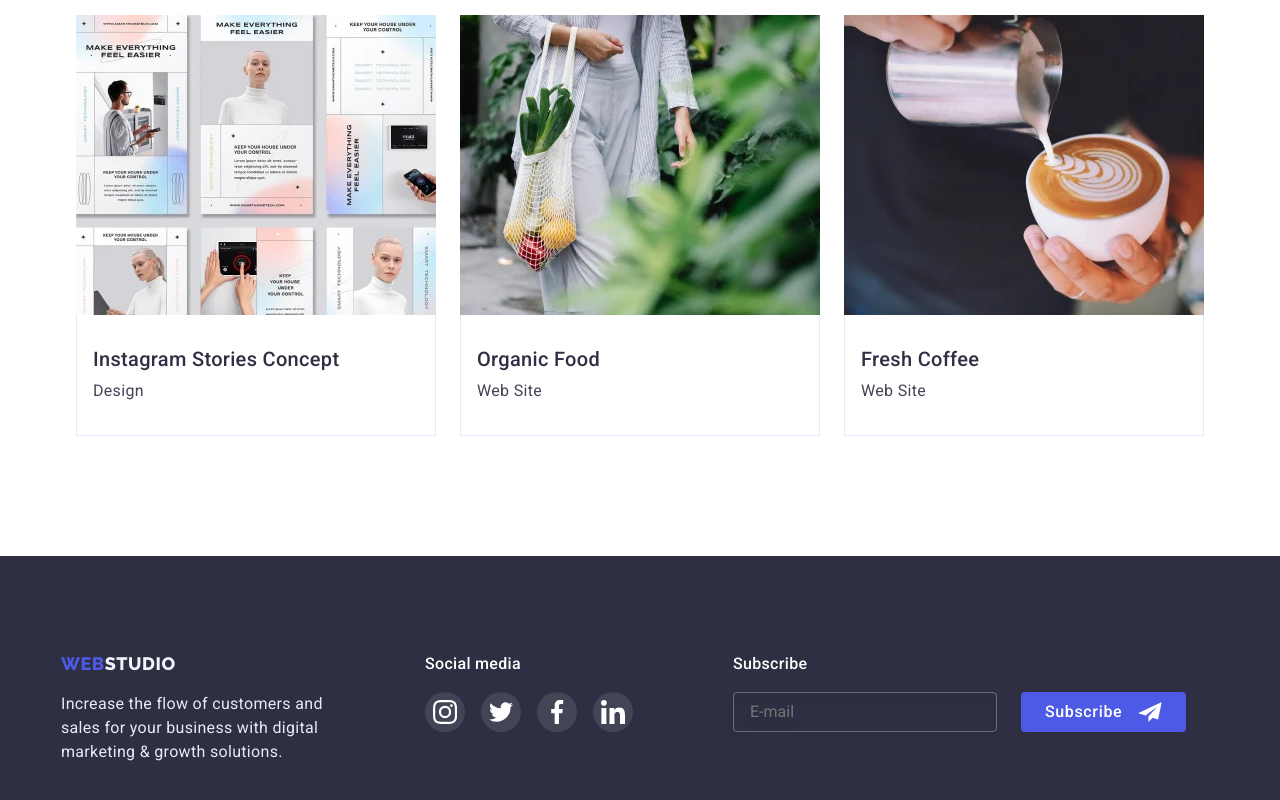
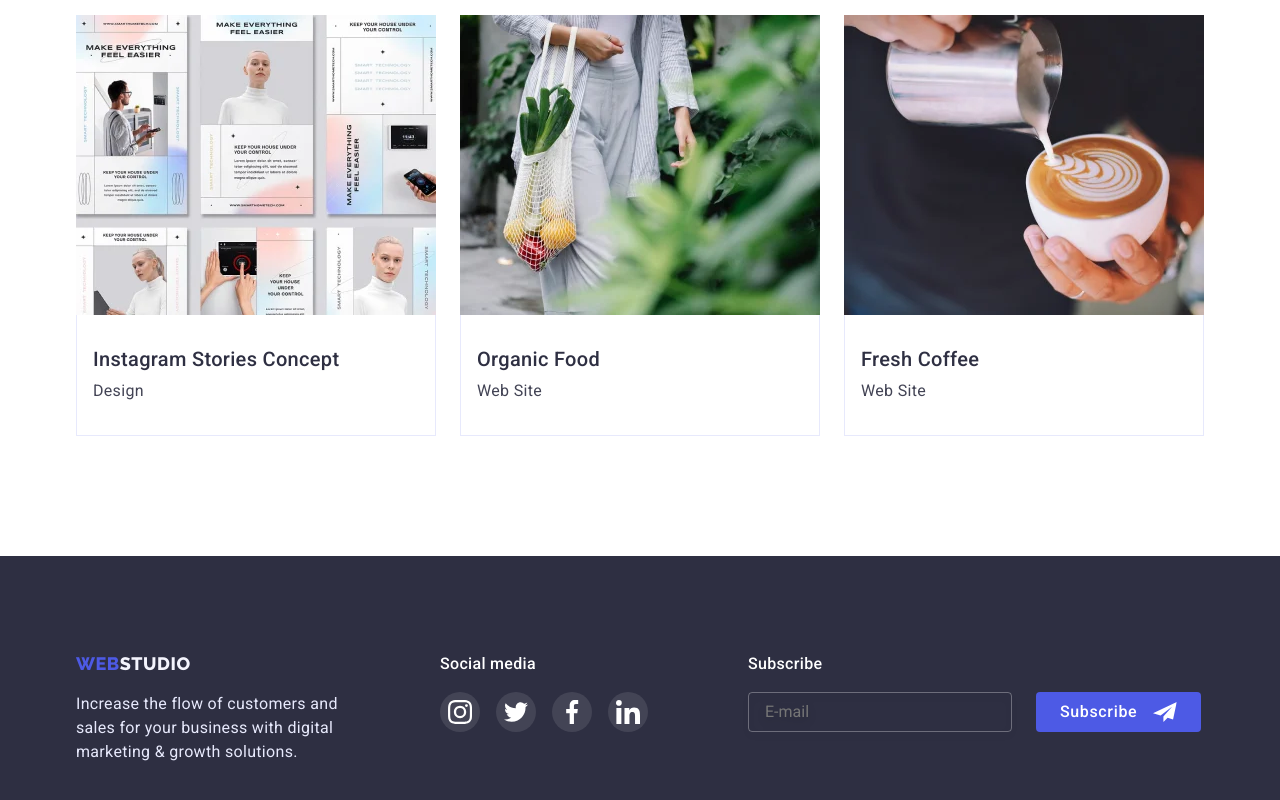
Before and after one commit to swefart/goit-markup-hw-07, a plain HTML site: page portfolio.html in a window 1280 px wide. Shown: the part 1262-2062 px from the top of the page. Drawn offline with nearby package versions, Linux system fonts and the light colour scheme.

Commit message:
fix footer container

```diff
--- a/css/style.css
+++ b/css/style.css
@@ -20,7 +20,6 @@ body {
 }
 
 .container {
-  min-width: 320px;
   max-width: 428px;
   margin: 0 auto;
   padding: 0 16px;
@@ -827,7 +826,7 @@ img {
 }
 @media screen and (min-width: 1200px) {
   .footer-container {
-    padding-left: 0;
+    padding-left: 15px;
     flex-wrap: nowrap;
     gap: 100px;
   }
```
Also changed, not shown: 1 other file.
